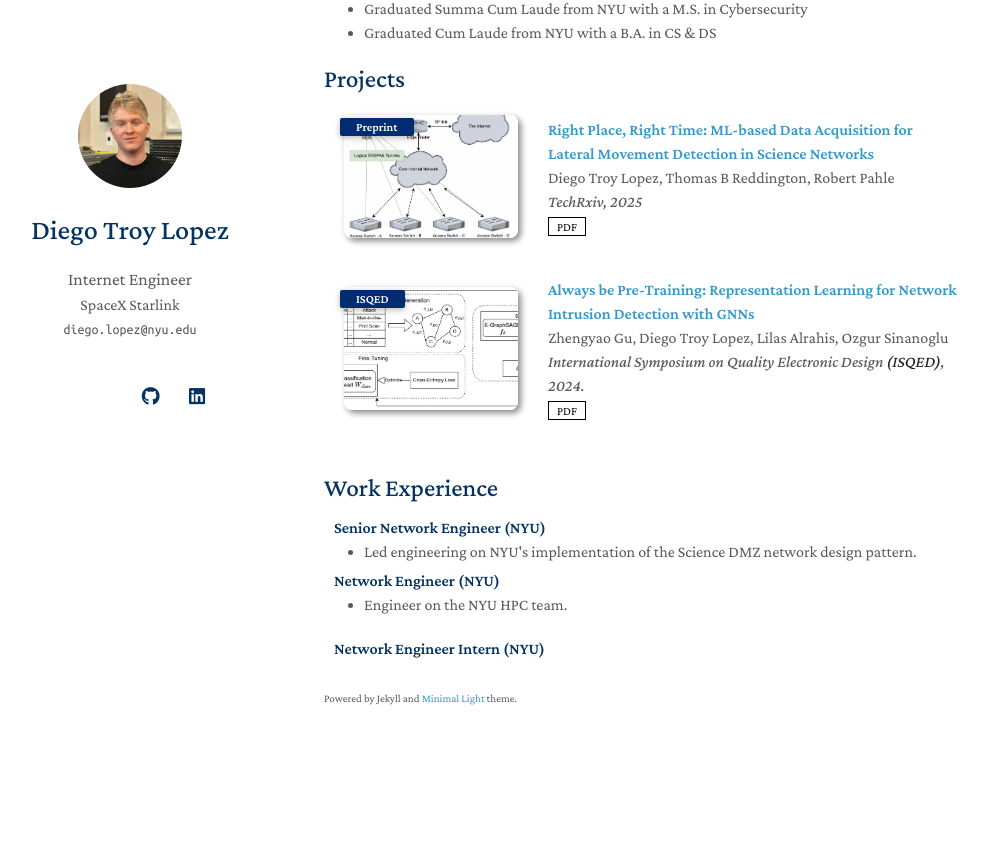
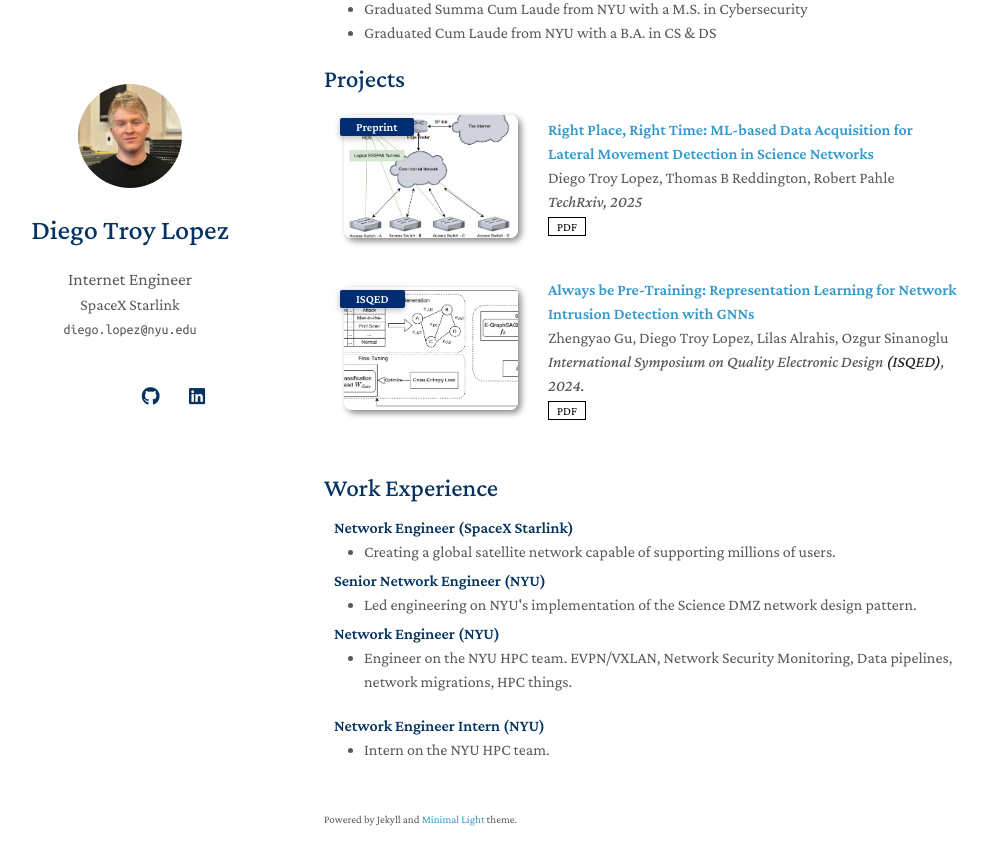
Before and after one commit to diego-lopez8/diego-lopez8.github.io, a Jekyll site: the page built from index.md, in a window 1280 px wide and 900 px high, scrolled down 549 px. Shown: the top 865 px of the window, without its empty margins (146-1134 px from the left). Built offline with Jekyll 4.4.1, drawn with Linux system fonts in a browser that asks for light colours; a style sheet for code colours, icons or effects is not loaded; our own code applies the rules of GitHub Pages for plain Markdown files; before the commit the page ends 1328 px from its top, so only the background shows below that.

Commit message:
Update services.md

```diff
--- a/_includes/services.md
+++ b/_includes/services.md
@@ -1,4 +1,11 @@
 ## Work Experience
+
+<h4 style="margin:0 10px 0;">Network Engineer (SpaceX Starlink) </h4>
+
+<ul style="margin:0 0 5px;">
+  <li>Creating a global satellite network capable of supporting millions of users. </li>
+</ul>
+
 
 <h4 style="margin:0 10px 0;">Senior Network Engineer (NYU) </h4>
 
@@ -9,7 +16,11 @@
 <h4 style="margin:0 10px 0;">Network Engineer (NYU)</h4>
 
 <ul style="margin:0 0 20px;">
-  <li>Engineer on the NYU HPC team. </li>
+  <li>Engineer on the NYU HPC team. EVPN/VXLAN, Network Security Monitoring, Data pipelines, network migrations, HPC things. </li>
 </ul>
 
 <h4 style="margin:0 10px 0;">Network Engineer Intern (NYU)</h4>
+
+<ul style="margin:0 0 20px;">
+  <li>Intern on the NYU HPC team. </li>
+</ul>
```
